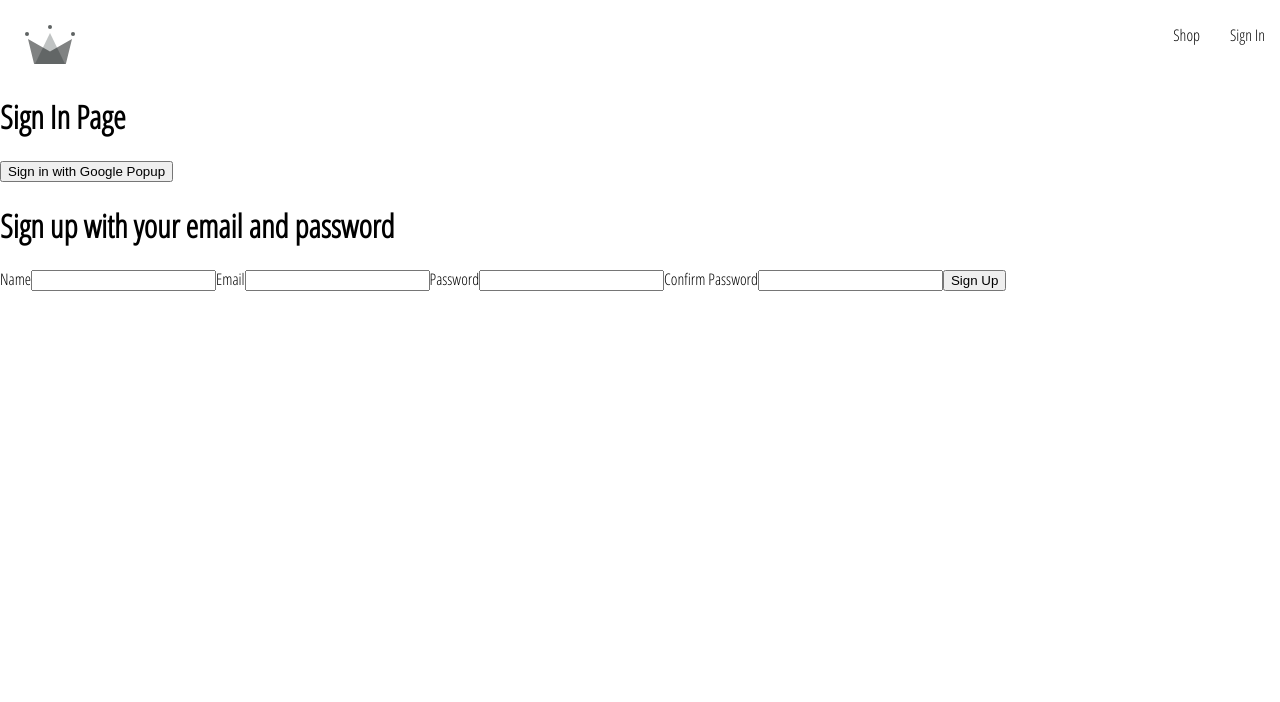
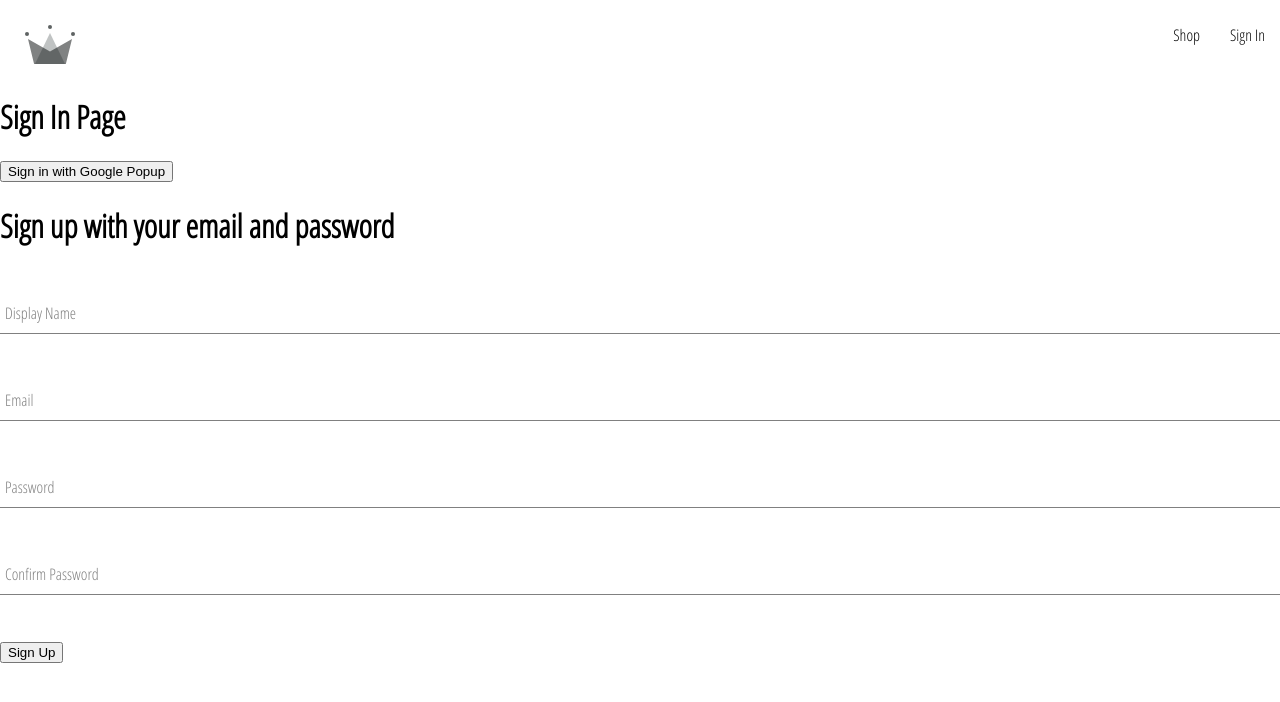
Before and after one commit to DHughes666/Andre_Complete_React_eCom, a React (Create React App) app: page /sign-in in a window 1280 px wide. Shown: the top 702 px of the page. Built offline with nearby package versions, Linux system fonts and the light colour scheme.

Commit message:
Styling successfully implemented for sign-up

```diff
--- /dev/null
+++ b/src/components/form-input/form-input.component.jsx
@@ -0,0 +1,18 @@
+import './form-input.styles.scss';
+
+const FormInput = ({label, ...otherProps}) => {
+    return (
+        <div className="group">
+            <input className="form-input" {...otherProps}/>
+            {label && (
+                <label className={`${
+                otherProps.value.length ? 'shrink' : ''}
+                form-input-label`}>
+                    {label}
+                </label>
+            )}
+        </div>
+    )
+}
+
+export default FormInput;
--- /dev/null
+++ b/src/components/form-input/form-input.styles.scss
@@ -0,0 +1,54 @@
+$sub-color: grey;
+$main-color: black;
+
+@mixin shrinkLabel {
+  top: -14px;
+  font-size: 12px;
+  color: $main-color;
+}
+
+.group {
+  position: relative;
+  margin: 45px 0;
+
+  .form-input {
+    background: none;
+    background-color: white;
+    color: $sub-color;
+    font-size: 18px;
+    padding: 10px 10px 10px 5px;
+    display: block;
+    width: 100%;
+    border: none;
+    border-radius: 0;
+    border-bottom: 1px solid $sub-color;
+    margin: 25px 0;
+
+    &:focus {
+      outline: none;
+    }
+
+    &:focus ~ .form-input-label {
+      @include shrinkLabel();
+    }
+  }
+
+  input[type='password'] {
+    letter-spacing: 0.3em;
+  }
+
+  .form-input-label {
+    color: $sub-color;
+    font-size: 16px;
+    font-weight: normal;
+    position: absolute;
+    pointer-events: none;
+    left: 5px;
+    top: 10px;
+    transition: 300ms ease all;
+
+    &.shrink {
+      @include shrinkLabel();
+    }
+  }
+}
--- a/src/components/sign-up-form/sign-up-form.component.jsx
+++ b/src/components/sign-up-form/sign-up-form.component.jsx
@@ -1,6 +1,9 @@
 import { useState } from 'react'
 
-import { createAuthUserWithEmailAndPassword, createUserDocumentFromAuth } from '../../utils/firebase/firebase.utils'
+import { createAuthUserWithEmailAndPassword,
+    createUserDocumentFromAuth } from '../../utils/firebase/firebase.utils'
+
+import FormInput from '../form-input/form-input.component'
 
 const defaultFormFields = {
     displayName: '',
@@ -52,21 +55,41 @@
        <div>
         <h1>Sign up with your email and password</h1>
         <form onSubmit={handleSubmit}>
-            <label>Name</label>
-            <input type="text" onChange={handleChange}
-            required name='displayName' value={displayName}/>
+            <FormInput
+                label="Display Name"
+                type="text"
+                required
+                onChange={handleChange}
+                name="displayName"
+                value={displayName}
+            />
 
-            <label>Email</label>
-            <input type="email" onChange={handleChange}
-            required name='email' value={email}/>
+            <FormInput
+                label="Email"
+                type="email"
+                required
+                onChange={handleChange}
+                name="email"
+                value={email}
+            />
 
-            <label>Password</label>
-            <input type="password" onChange={handleChange}
-            required name='password' value={password}/>
+            <FormInput
+                label="Password"
+                type="password"
+                required
+                onChange={handleChange}
+                name="password"
+                value={password}
+            />
 
-            <label>Confirm Password</label>
-            <input type="password" onChange={handleChange}
-            required name='confirmPassword' value={confirmPassword}/>
+            <FormInput
+                label="Confirm Password"
+                type="password"
+                required
+                onChange={handleChange}
+                name="confirmPassword"
+                value={confirmPassword}
+            />
 
             <button type="submit">Sign Up</button>
         </form>
```
